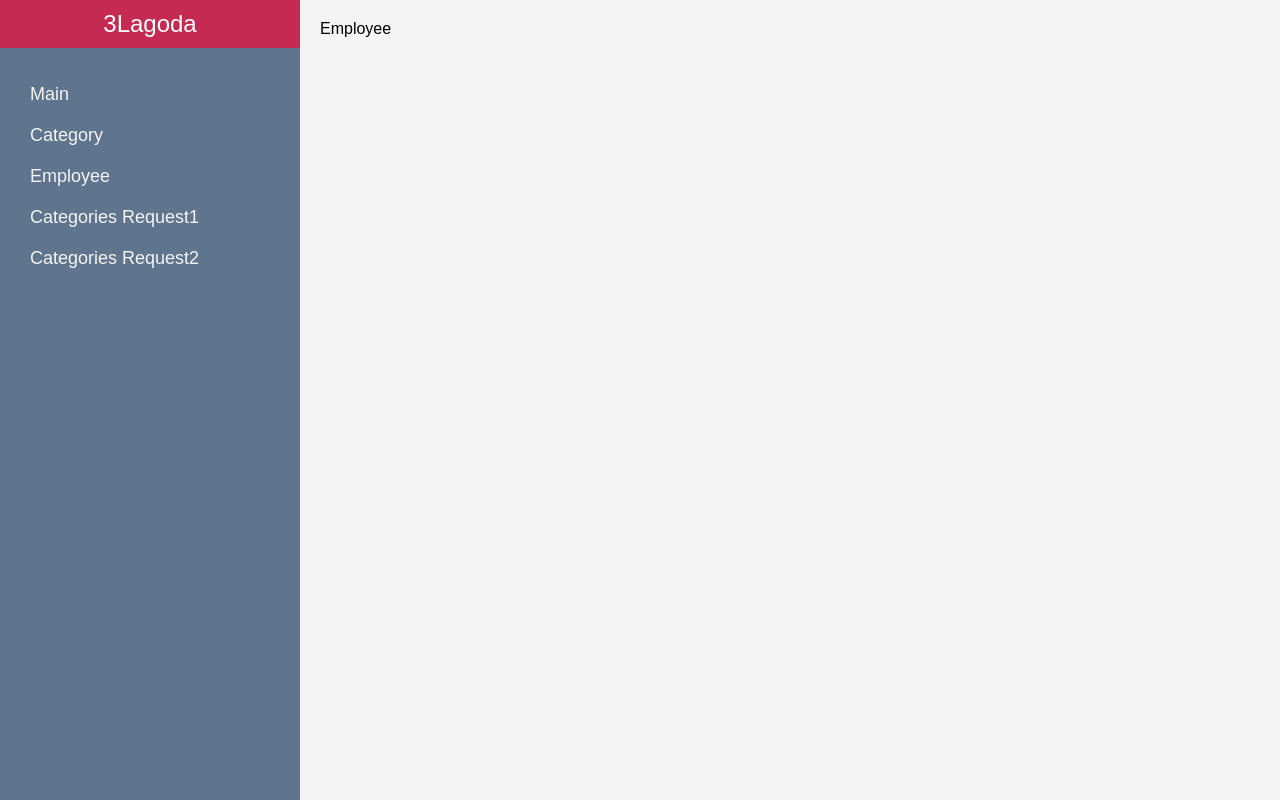
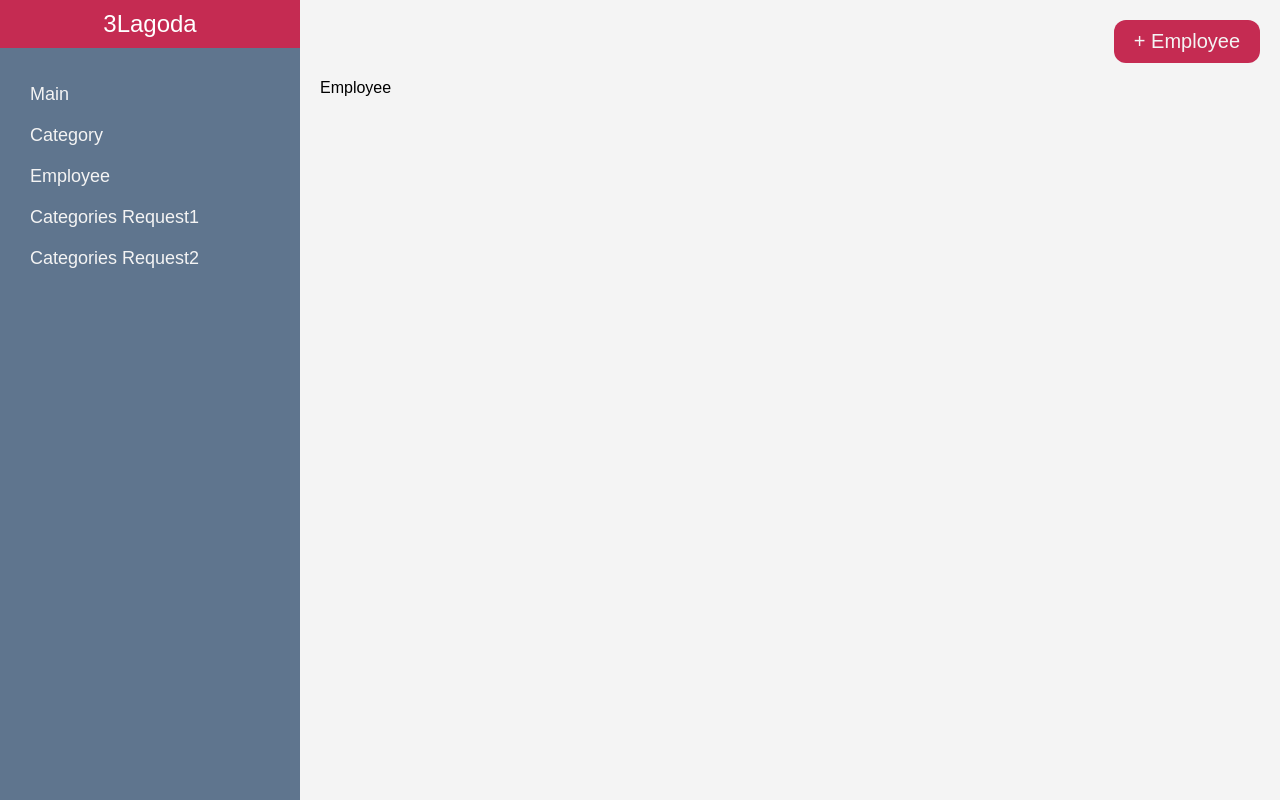
Before and after one commit to Olex-Right/3lagoda, a React (Create React App) app: page / in a window 1280 px wide. Built offline with nearby package versions, Linux system fonts and the light colour scheme.

Commit message:
Added Add-Item button

```diff
--- /dev/null
+++ b/src/components/Buttons/AddButton.tsx
@@ -0,0 +1,16 @@
+import React from "react";
+import { Link } from "react-router-dom";
+
+interface AddButtonProps {
+  title: string;
+  link?: string;
+}
+const AddButton: React.FC<AddButtonProps> = ({ title, link = "add" }) => {
+  return (
+    <Link to={link}>
+      <button className="add-button">+ {title}</button>
+    </Link>
+  );
+};
+
+export default AddButton;
--- a/src/components/Layout/layout.css
+++ b/src/components/Layout/layout.css
@@ -4,16 +4,20 @@ body {
   background: #f4f4f4;
 }
 
-.layout{
+a{
+  text-decoration: none;
+}
+
+.layout {
   display: flex;
 }
 
-.sidebar{
+.sidebar {
   display: flex;
   flex-direction: column;
   width: 300px;
   min-height: 100vh;
-  background: #5F758E;
+  background: #5f758e;
 }
 
 .logo {
@@ -41,17 +45,17 @@ body {
   text-decoration: none;
   cursor: pointer;
 }
-.menu a:hover{
+.menu a:hover {
   text-decoration: underline;
 }
 
-.content{
+.content {
   padding: 20px;
   flex: 1 1;
 }
 
-h2{
-  color: #29323D;
+h2 {
+  color: #29323d;
 }
 
 /* CategoryRequest1.css */
@@ -99,3 +103,17 @@ h2{
   font-size: 16px;
   color: #777;
 }
+
+/* Buttons */
+
+.add-button {
+  display: block;
+  padding: 10px 20px;
+  background: #c52b52;
+  font-size: 20px;
+  border: 0;
+  border-radius: 12px;
+  color: #f4f4f4;
+  cursor: pointer;
+  margin-left: auto;
+}
--- a/src/constatns/menuItems.ts
+++ b/src/constatns/menuItems.ts
@@ -3,13 +3,13 @@ import CategoryRequest1 from "../pages/Category/CategoryRequest1";
 import CategoryRequest2 from "../pages/Category/CategoryRequest2";
 import Employee from "../pages/Employee/Employee";
 
-interface MenuItem {
+export interface IRouteItem {
   name: string;
   link: string;
   component: () =>  JSX.Element;
 }
 
-const menuItems: MenuItem[] = [
+const menuItems: IRouteItem[] = [
   { name: "Main", link: "/", component: Employee },
   { name: "Category", link: "/category", component: Category   },
   { name: "Employee", link: "/employee", component: Employee },
--- /dev/null
+++ b/src/constatns/routes.ts
@@ -0,0 +1,11 @@
+import EmployeeAdd from "../pages/Employee/EmployeeAdd";
+import menuItems, { IRouteItem } from "./menuItems";
+
+const routesItems: IRouteItem[] = [
+  ...menuItems,
+  { name: "Add Employee", link: "/employee/add", component: EmployeeAdd },
+
+]
+
+
+export default routesItems
--- a/src/pages/Employee/Employee.tsx
+++ b/src/pages/Employee/Employee.tsx
@@ -1,7 +1,13 @@
 import React from "react";
+import AddButton from "../../components/Buttons/AddButton";
 
 const Employee = () => {
-  return <div>Employee</div>;
+  return (
+    <div>
+      <AddButton title="Employee" />
+      <p>Employee</p>
+    </div>
+  );
 };
 
 export default Employee;
--- /dev/null
+++ b/src/pages/Employee/EmployeeAdd.tsx
@@ -0,0 +1,7 @@
+import React from "react";
+
+const EmployeeAdd = () => {
+  return <div>EmployeeAdd</div>;
+};
+
+export default EmployeeAdd;
--- a/src/routes/index.tsx
+++ b/src/routes/index.tsx
@@ -1,12 +1,18 @@
 import React from "react";
 import { Route, Routes } from "react-router-dom";
-import menuItems from "../constatns/menuItems";
+import routesItems from "../constatns/routes";
 
 const Router = () => {
   return (
     <Routes>
-      {menuItems.map((menuItem) => {
-        return <Route key={menuItem.link} path={menuItem.link} element={<menuItem.component/>} />;
+      {routesItems.map((routesItem) => {
+        return (
+          <Route
+            key={routesItem.link}
+            path={routesItem.link}
+            element={<routesItem.component />}
+          />
+        );
       })}
     </Routes>
   );
```
